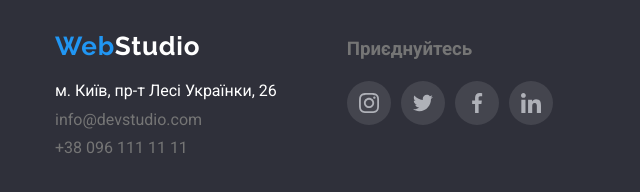
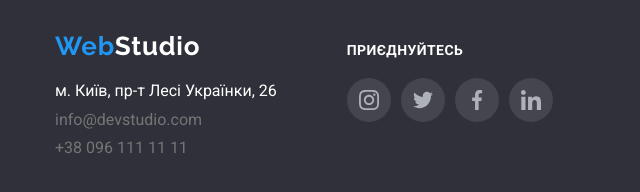
Before and after one commit to AndriiPas1999/goit-markup-hw-05, a plain HTML site: page portfolio.html in a window 1280 px wide. Shown: the part 1662-1854 px from the top of the page, 0-640 px from the left. Drawn offline with nearby package versions, Linux system fonts and the light colour scheme.

Commit message:
adding missed class in footer

```diff
--- a/css/styles.css
+++ b/css/styles.css
@@ -341,10 +341,6 @@ letter-spacing: 0.03em;
 text-transform: uppercase;
 
 color: #FFFFFF;
-}
-
-.uppercase-text{
-
 }
 
 /* "Our advantages" styles */
--- a/portfolio.html
+++ b/portfolio.html
@@ -267,7 +267,7 @@
                 </address>
             </div>
             <div class="footer-social">
-                <h3 class="social-title">Приєднуйтесь</h3>
+                <h3 class="social-title uppercase-text">Приєднуйтесь</h3>
                 <ul class="footer social-list">
                     <li><a class="social-link" href="#"><svg width="20" height="20">
                                 <use href="./images/symbol-defs.svg#icon-instagram"></use>
```
